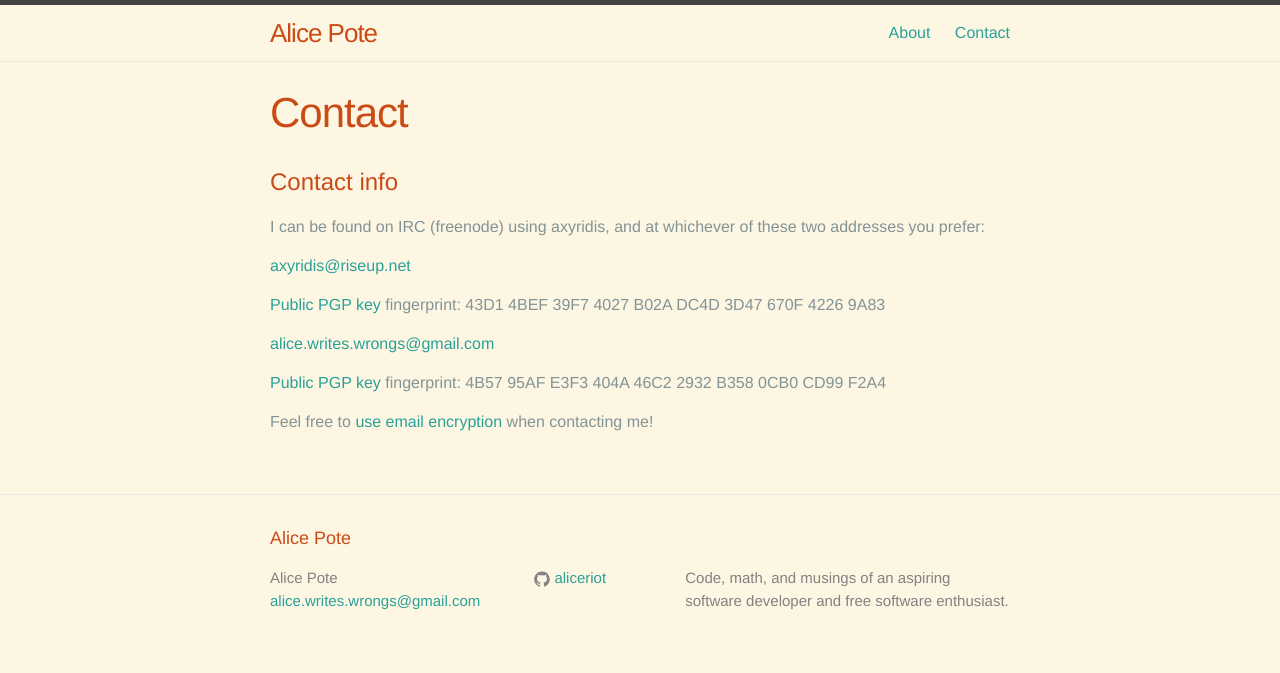
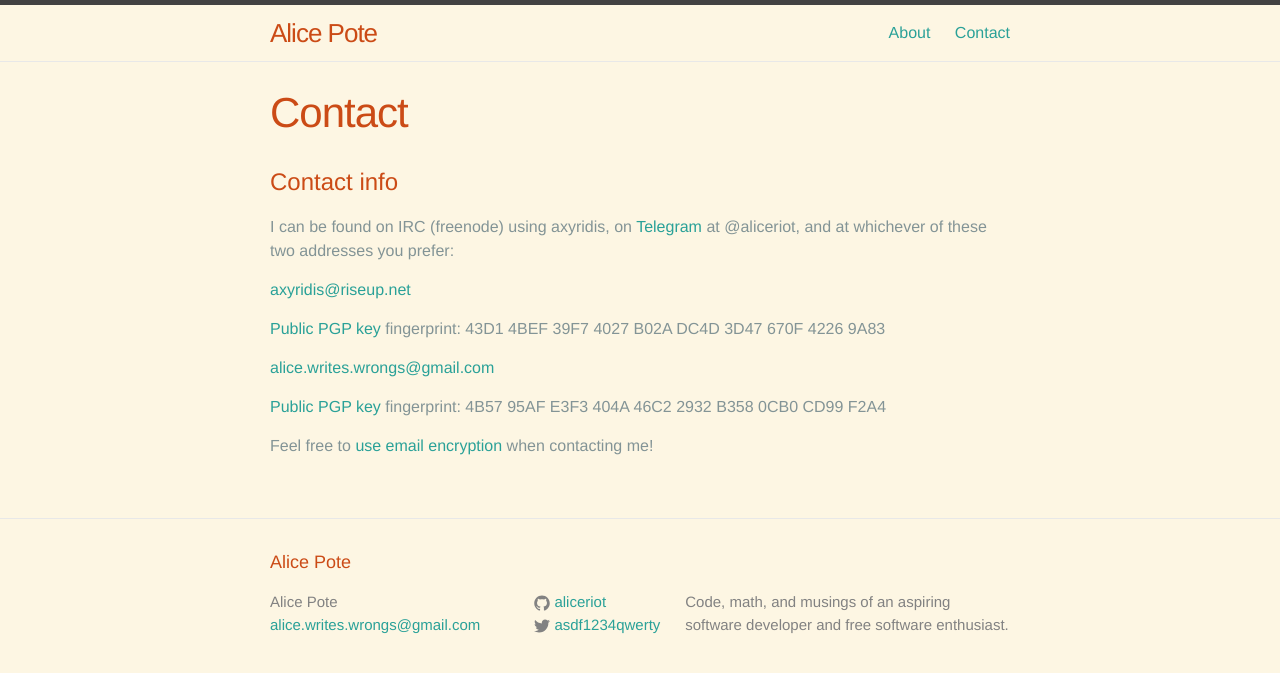
Before and after one commit to alicewriteswrongs/old-blog, a Jekyll site: the page built from contact.md, in a window 1280 px wide. Shown: the top 673 px of the page. Built offline with Jekyll 4.4.1, drawn with Linux system fonts in a browser that asks for light colours.

Commit message:
Updated contact info

```diff
--- a/_config.yml
+++ b/_config.yml
@@ -16,3 +16,4 @@ highlighter: pygments
 
 #account info
 github_username:  aliceriot
+twitter_username: asdf1234qwerty
--- a/contact.md
+++ b/contact.md
@@ -6,7 +6,7 @@ permalink: /contact/
 
 #Contact info
 
-I can be found on IRC (freenode) using ``axyridis``, and at whichever of
+I can be found on IRC (freenode) using ``axyridis``, on [Telegram](https://telegram.org/) at @aliceriot, and at whichever of
 these two addresses you prefer:
 
 <axyridis@riseup.net>
```
